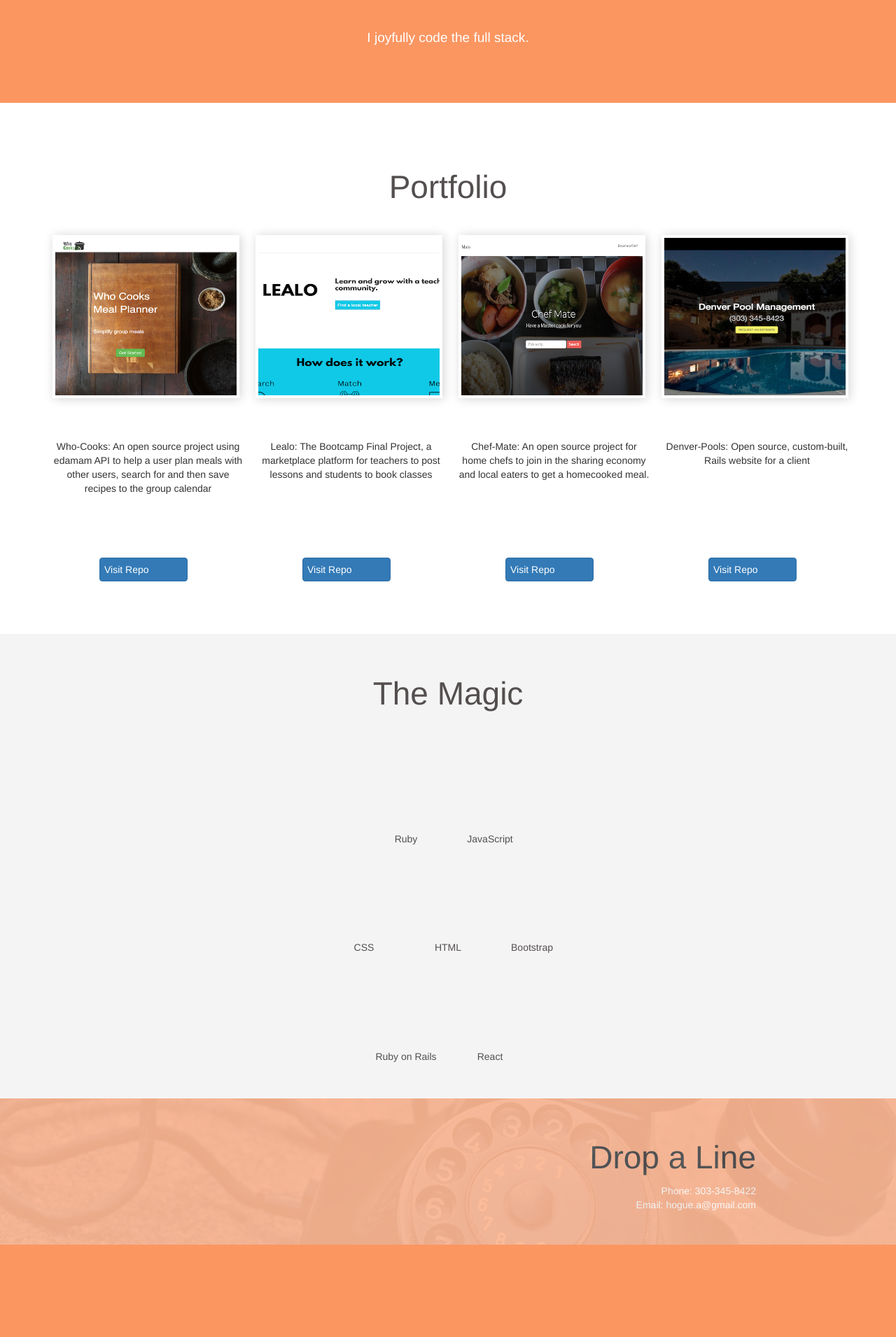
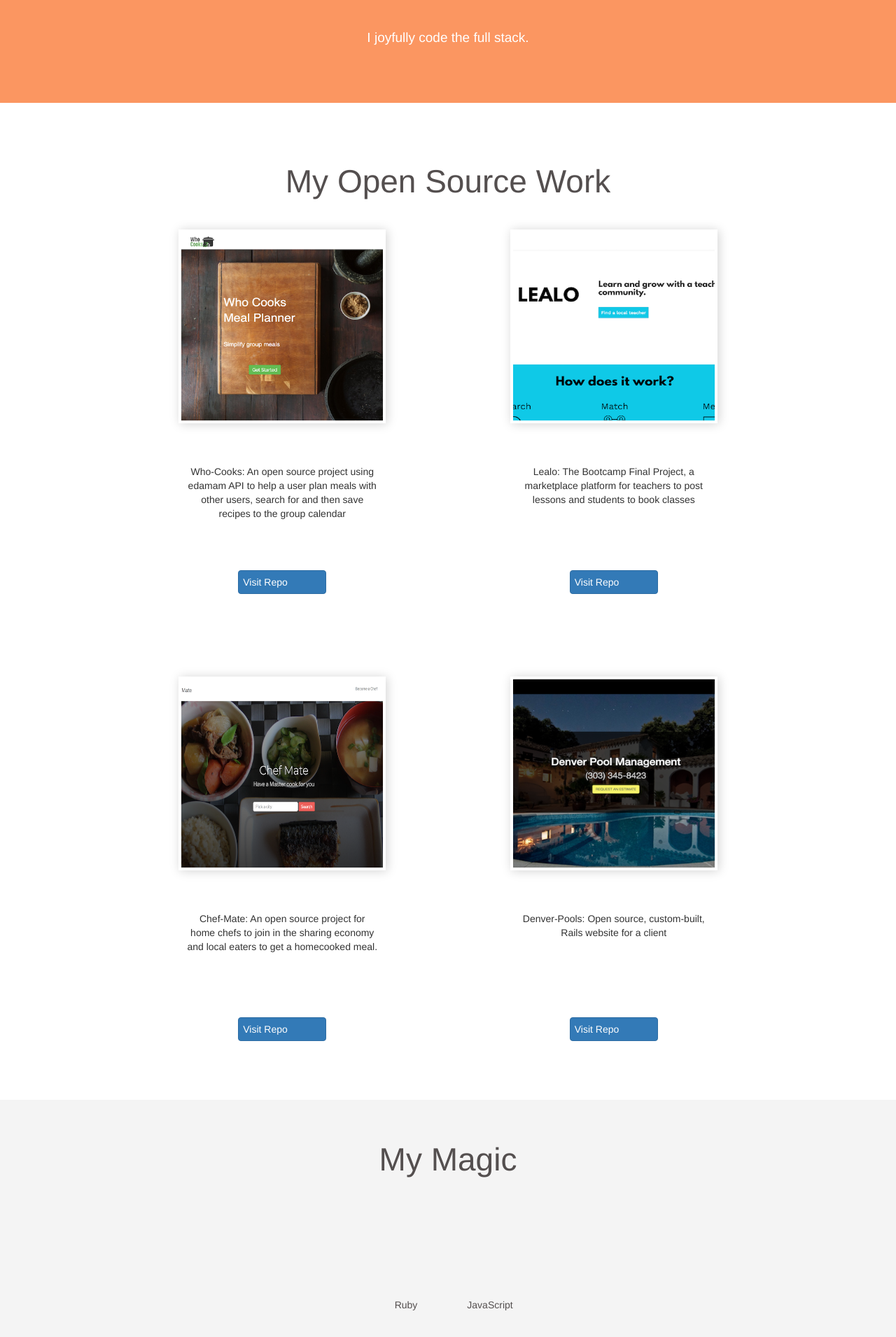
Before and after one commit to ahogue1/portfolio, a Rails app: page / in a window 1280 px wide. Shown: the part 639-2550 px from the top of the page at 70% size. Before the commit the page ends 2418 px from the top, so only its background shows below. Run offline with Rails 7, Linux system fonts and the light colour scheme; style sheets or scripts are compiled from the project's sources; some libraries are stand-ins or nearby versions; some web fonts are replaced.

Commit message:
put portfolio items in two lines

```diff
--- a/app/assets/stylesheets/pages/_home.scss
+++ b/app/assets/stylesheets/pages/_home.scss
@@ -36,7 +36,8 @@
 
 .portfolio{
   text-align: center;
-  padding: 75px;
+  width: 917px;
+  margin: 87px auto 0;
   h2{
     color: #544f4f;
     font-size: 46px;
@@ -48,12 +49,12 @@
 }
 
 .project-photos{
-  height: 233px;
+  height: 277px;
   margin: 34px auto;
   box-shadow: 2px 1px 14px lightgray;
   border: 4px solid white;
   background-size: cover;
-  width: 267px;
+  width: 296px;
 
 }
 
@@ -76,7 +77,7 @@
 .repo-links{
   color: white;
   display: flex;
-  margin: 70px auto 0;
+  margin: 52px auto 84px;
   padding: 6px;
   width: 126px;
 }
--- a/app/views/pages/home.html.erb
+++ b/app/views/pages/home.html.erb
@@ -12,10 +12,11 @@
     </div>
   </div>
   <div class="portfolio">
-    <h2>Portfolio</h2>
+    <h2>My Open Source Work</h2>
+
     <div class="row">
 
-      <div class="col-xs-12 col-md-3">
+      <div class="col-xs-12 col-md-6">
          <%= link_to "https://who-cooks.herokuapp.com/", target: :_blank do %>
           <%= image_tag 'who-cooks.png', class: "project-photos"%>
         <% end %>
@@ -30,7 +31,7 @@
         <% end %>
       </div>
 
-      <div class="col-xs-12 col-md-3">
+      <div class="col-xs-12 col-md-6">
         <%= link_to "https://www.lealo.io/",  target: :_blank do %>
            <%= image_tag 'lealo.png', class: "project-photos"%>
         <% end %>
@@ -43,9 +44,11 @@
           <i class="devicon-github-plain git-icon"></i>
           <% end %>
       </div>
+    </div>
 
+    <div class="row">
 
-      <div class="col-xs-12 col-md-3">
+      <div class="col-xs-12 col-md-6">
         <%= link_to "https://www.lealo.io/",  target: :_blank do %>
            <%= image_tag 'chef-mate.png', class: "project-photos"%>
         <% end %>
@@ -59,7 +62,7 @@
         <% end %>
       </div>
 
-      <div class="col-xs-12 col-md-3">
+      <div class="col-xs-12 col-md-6">
         <%= link_to "http://www.denver-pools.com/",  target: :_blank do %>
           <%= image_tag 'denver-pools.png', class: "project-photos"%>
         <% end %>
@@ -72,14 +75,13 @@
             <p>Visit Repo</p>
             <i class="devicon-github-plain git-icon"></i>
           <% end %>
-
       </div>
 
     </div>
   </div>
 
   <div class="details">
-    <h2>The Magic</h2>
+    <h2>My Magic</h2>
 
     <div class="mobile-container">
       <div class="mobile-row">
```
